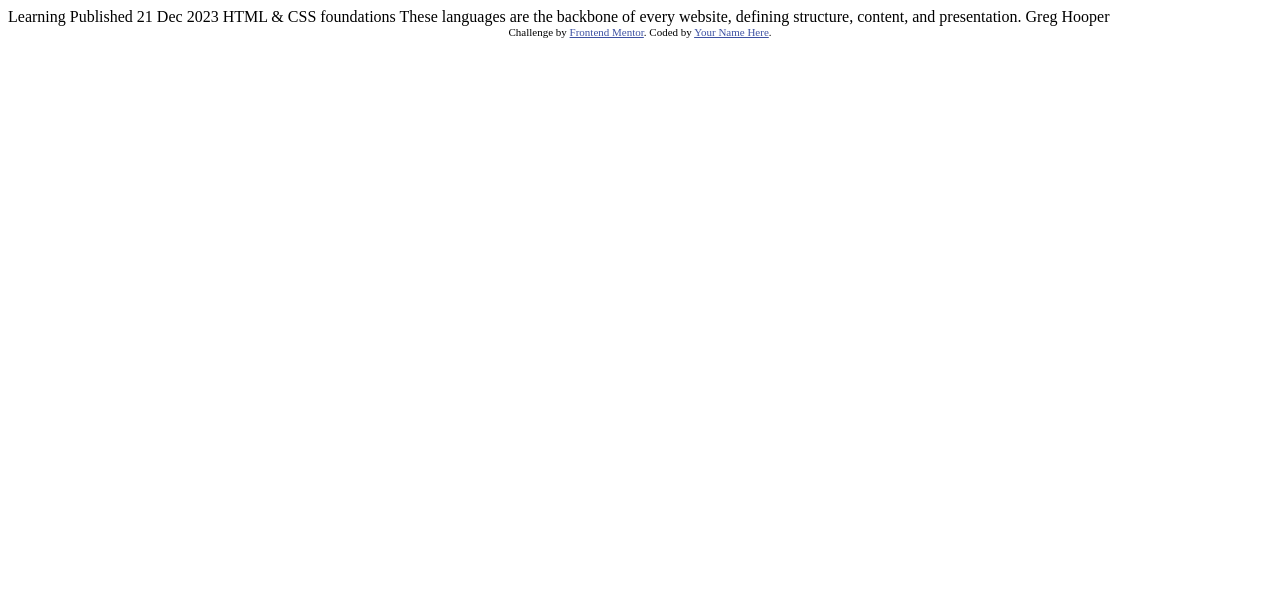
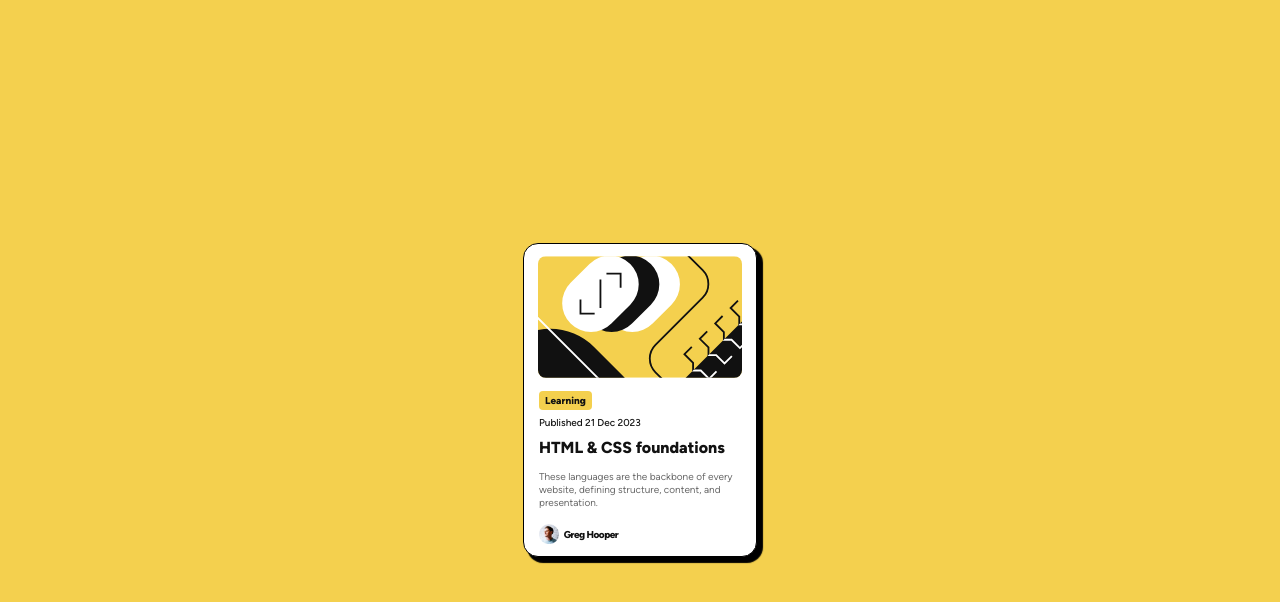
Before and after one commit to AmIKamil/blog-preview-card-main, a plain HTML site: page index.html in a window 1280 px wide. Drawn offline with Linux system fonts and the light colour scheme.

Commit message:
final version

```diff
--- a/index.html
+++ b/index.html
@@ -5,30 +5,28 @@
   <meta name="viewport" content="width=device-width, initial-scale=1.0"> <!-- displays site properly based on user's device -->
 
   <link rel="icon" type="image/png" sizes="32x32" href="./assets/images/favicon-32x32.png">
+  <link rel="stylesheet" href="style.css">
+
 
   <title>Frontend Mentor | Blog preview card</title>
 
-  <!-- Feel free to remove these styles or customise in your own stylesheet 👍 -->
-  <style>
-    .attribution { font-size: 11px; text-align: center; }
-    .attribution a { color: hsl(228, 45%, 44%); }
-  </style>
 </head>
+
+
 <body>
+<div id="container">
+  <div id="image"><img src="assets/images/illustration-article.svg"         alt="illustration-article"></div>
+  <article>
+    <span id="learning">Learning</span> <br>
+    <span id="publishingDate">Published 21 Dec 2023 </span>
+    <h2>HTML & CSS foundations</h2>
+    <main>These languages are the backbone of every website, defining structure, content, and presentation.</main> <br>
+    <footer><img src="assets/images/image-avatar.webp" alt="avatar"  >Greg Hooper</footer>
+  </article>
 
-  Learning
 
-  Published 21 Dec 2023
 
-  HTML & CSS foundations
 
-  These languages are the backbone of every website, defining structure, content, and presentation.
 
-  Greg Hooper
-
-  <div class="attribution">
-    Challenge by <a href="https://www.frontendmentor.io?ref=challenge" target="_blank">Frontend Mentor</a>.
-    Coded by <a href="#">Your Name Here</a>.
-  </div>
 </body>
 </html>
--- /dev/null
+++ b/style.css
@@ -0,0 +1,91 @@
+@font-face {
+    font-family: 'Figtree-VariableFont';
+    src: url('assets/fonts/Figtree-VariableFont_wght.ttf') format('truetype');
+}
+
+body
+{
+    margin: 0;
+    background-color: hsl(47, 88%, 63%);
+    display: flex;
+    flex-direction: column;
+    justify-content: center;
+    align-items: center;
+    height: 100vh;
+}
+#container
+{
+    position: relative;
+    height: 19.5em;
+    width: 14.5em;
+    background-color: hsl(0, 0%, 100%);
+    border-radius: 15px;
+    border: 1px solid black;
+    box-shadow: 5px 5px 1px 1px rgb(0,0,0);
+
+}
+#image > img
+{
+    position: absolute;  /* Pozycjonowanie absolutne względem kontenera */
+    top: 12px;              /* Wyrównanie do górnej krawędzi kontenera */
+    left: 50%;           /* Wyrównanie do środka w poziomie */
+    transform: translateX(-50%);  /* Używamy transformacji, żeby dokładnie wycentrować */
+    width: 204px;
+    border-radius: 8px;
+}
+
+article
+{
+    margin-top: 145px;
+    margin-left: 15px;
+    font-family: 'Figtree-VariableFont', Arial, Helvetica, sans-serif;
+    color: hsl(0, 0%, 7%);
+    font-size: 16px;
+}
+#learning
+{
+    text-align: left;
+    font-weight: 800;
+    font-size: 10px;
+    background-color: hsl(47, 88%, 63%);
+    padding: 3px 6px;
+    border-radius: 4px;
+}
+#publishingDate
+{
+    font-size: 10px;
+    line-height: 3;
+    font-weight: 500;
+}
+h2
+{
+    margin-top: 0;
+    font-size: 16px;
+    font-weight: 800;
+}
+h2:hover
+{
+    color: hsl(47, 88%, 63%);
+    cursor: pointer;
+}
+main
+{
+    position: relative;
+    font-size: 10px;
+    color: hsl(0, 0%, 42%);
+}
+footer
+{
+    position: absolute;
+    display: flex;
+    align-items: center;
+    font-size: 10px;
+    font-weight: 800;
+    letter-spacing: -0.5px;
+    top: 280px;
+}
+footer > img
+{
+    height: 20px;
+    margin-right: 5px;
+}
```
